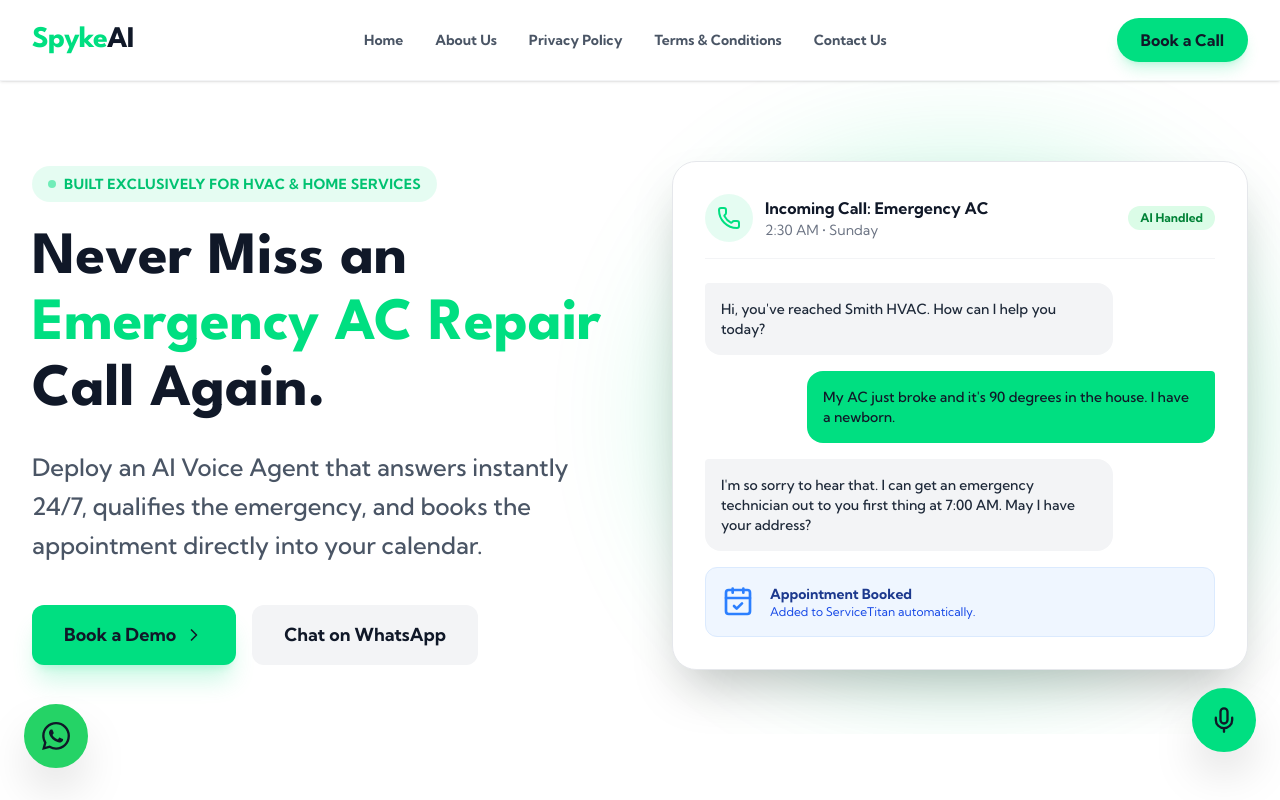
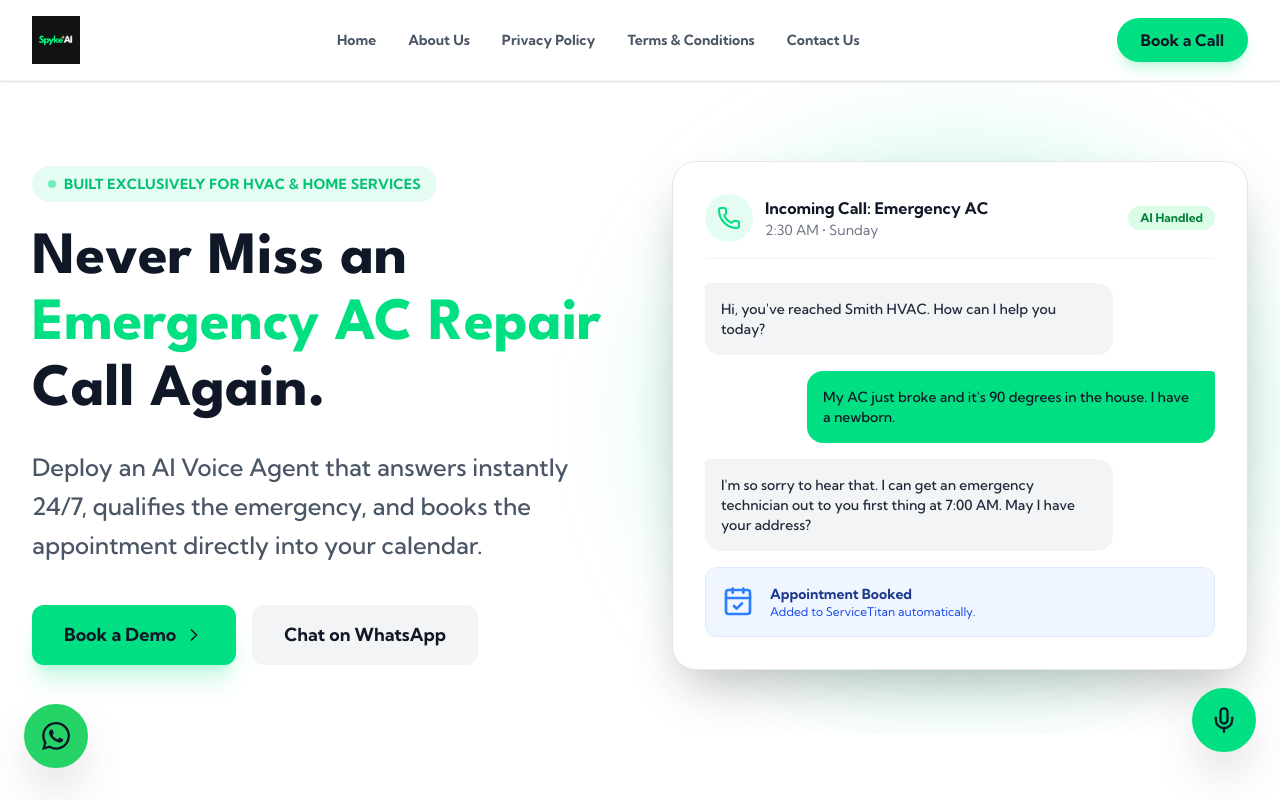
Before and after one commit to SpykeAI/website_sypke, a Next.js app: page / in a window 1280 px wide. Shown: the top 800 px of the page. Built offline with nearby package versions, Linux system fonts and the light colour scheme.

Commit message:
Replace text logo with new SpykeAI image logo in navbar and footer

```diff
--- a/src/app/layout.tsx
+++ b/src/app/layout.tsx
@@ -41,7 +41,7 @@ export default function RootLayout({
           <div className="max-w-7xl mx-auto px-4 sm:px-6 lg:px-8">
             <div className="grid grid-cols-1 md:grid-cols-4 gap-12">
               <div className="col-span-1 md:col-span-2">
-                <span className="text-3xl font-bold text-[#00DF81] font-heading tracking-tight">Spyke<span className="text-gray-900">AI</span></span>
+                <img src="/logo.png" alt="SpykeAI Logo" className="h-12 w-auto" />
                 <p className="mt-6 text-gray-600 max-w-sm leading-relaxed font-medium">
                   Empowering HVAC companies with AI voice agents that never sleep, never drop the ball, and drive better conversions.
                 </p>
--- a/src/components/Navbar.tsx
+++ b/src/components/Navbar.tsx
@@ -20,8 +20,8 @@ export default function Navbar() {
       <div className="max-w-7xl mx-auto px-4 sm:px-6 lg:px-8">
         <div className="flex justify-between items-center h-20">
           <div className="flex-shrink-0 flex items-center">
-            <Link href="/" className="text-3xl font-bold text-[#00DF81] font-heading tracking-tight" onClick={closeMenu}>
-              Spyke<span className="text-gray-900">AI</span>
+            <Link href="/" onClick={closeMenu}>
+              <img src="/logo.png" alt="SpykeAI Logo" className="h-12 w-auto" />
             </Link>
           </div>
 
```
Also changed, not shown: public/logo.png (added).
